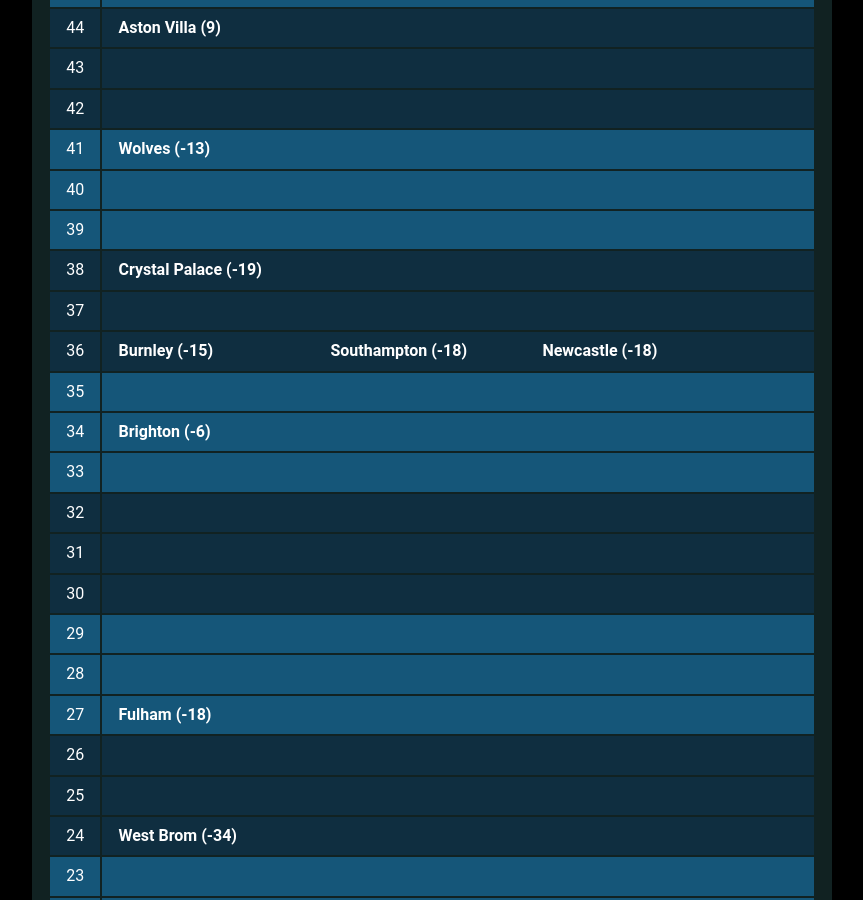
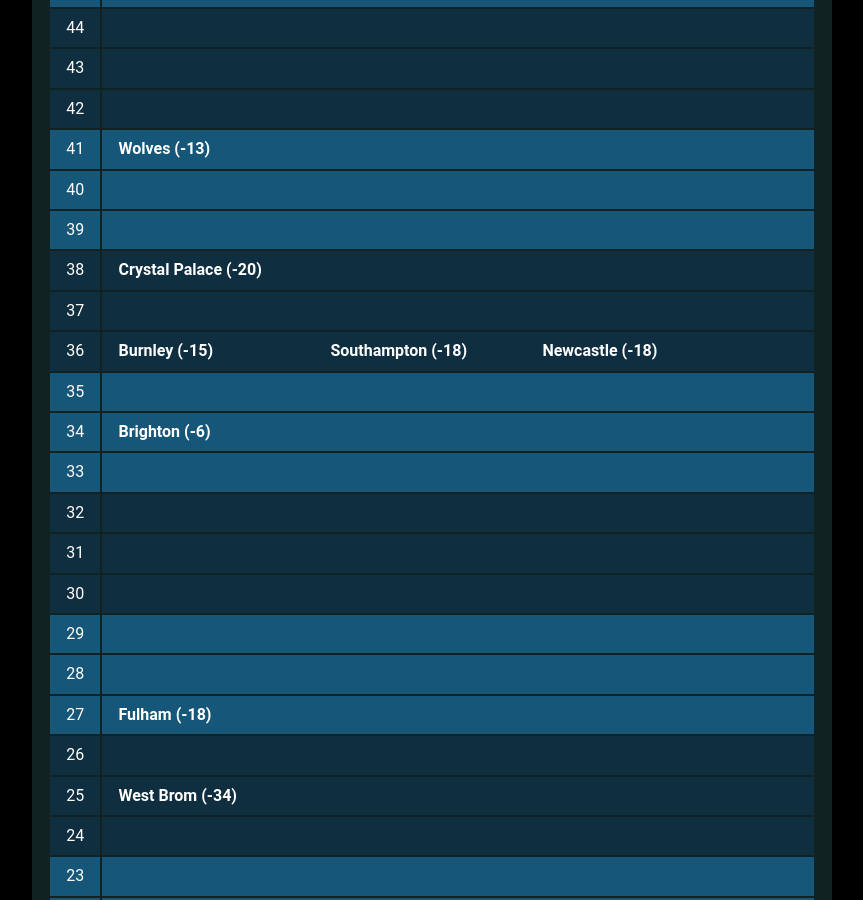
Before and after one commit to muru/muru.github.io, a Jekyll site: the page built from resources.md, in a window 1280 px wide and 900 px high, scrolled down 2810 px. Shown: the whole window, without its empty margins (208-1071 px from the left). Built offline with Jekyll 4.4.1, drawn with Linux system fonts in a browser that asks for light colours; some web fonts are replaced; some of the changed text lies outside the part shown.

Commit message:
updated cann-table: Wed 28 Apr 13:03:26 JST 2021

```diff
--- a/cann-table.html
+++ b/cann-table.html
@@ -80,6 +80,7 @@
 	<tr class="cann-row-2">
 		<td class="cann-point"> 62 </td>
 		<td class="cann-clubs">
+			<span class="club-name"> Leicester (22) </span>
 		</td>
  	</tr>
 	<tr class="cann-row-2">
@@ -95,7 +96,6 @@
 	<tr class="cann-row-1">
 		<td class="cann-point"> 59 </td>
 		<td class="cann-clubs">
-			<span class="club-name"> Leicester (21) </span>
 		</td>
  	</tr>
 	<tr class="cann-row-1">
@@ -173,12 +173,12 @@
 	<tr class="cann-row-1">
 		<td class="cann-point"> 45 </td>
 		<td class="cann-clubs">
+			<span class="club-name"> Aston Villa (9) </span>
 		</td>
  	</tr>
 	<tr class="cann-row-2">
 		<td class="cann-point"> 44 </td>
 		<td class="cann-clubs">
-			<span class="club-name"> Aston Villa (9) </span>
 		</td>
  	</tr>
 	<tr class="cann-row-2">
@@ -210,7 +210,7 @@
 	<tr class="cann-row-2">
 		<td class="cann-point"> 38 </td>
 		<td class="cann-clubs">
-			<span class="club-name"> Crystal Palace (-19) </span>
+			<span class="club-name"> Crystal Palace (-20) </span>
 		</td>
  	</tr>
 	<tr class="cann-row-2">
@@ -281,12 +281,12 @@
 	<tr class="cann-row-2">
 		<td class="cann-point"> 25 </td>
 		<td class="cann-clubs">
+			<span class="club-name"> West Brom (-34) </span>
 		</td>
  	</tr>
 	<tr class="cann-row-2">
 		<td class="cann-point"> 24 </td>
 		<td class="cann-clubs">
-			<span class="club-name"> West Brom (-34) </span>
 		</td>
  	</tr>
 	<tr class="cann-row-1">
```
Also changed, not shown: other parts of cann-table.html (+1 -1 lines).
